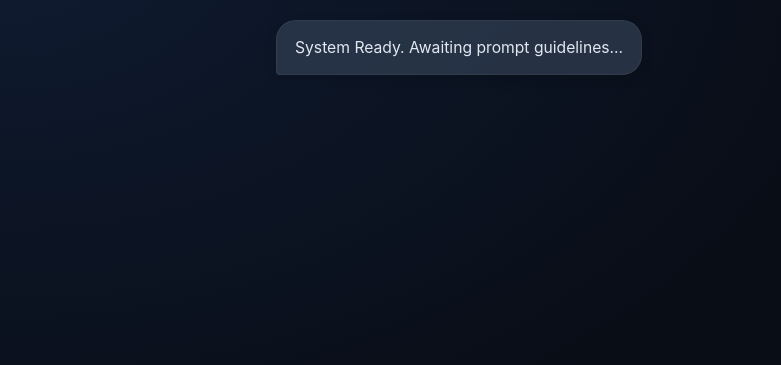
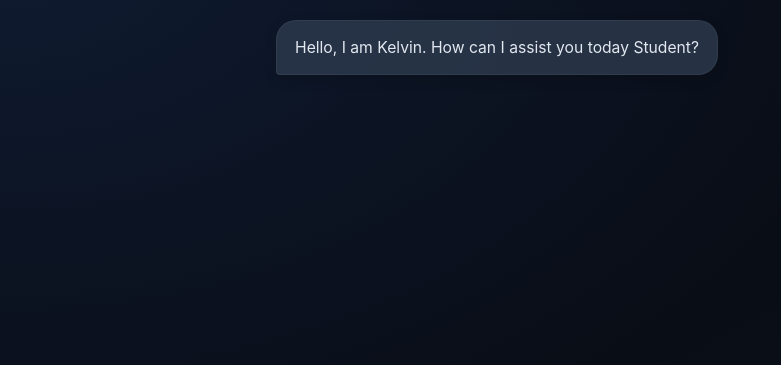
Before and after one commit to Ahmadabro/kelvin_web, a Flask app: page / in a window 1280 px wide. Shown: the part 55-420 px from the top of the page, without its empty margins (0-781 px from the left). Run offline with Flask 3, Linux system fonts and the light colour scheme.

Commit message:
Revert to clean functional UI

```diff
--- a/templates/index.html
+++ b/templates/index.html
@@ -16,7 +16,7 @@
     <header>KELVIN ENGINE v4.0</header>
 
     <div id="chat-window">
-        <div class="bubble ai">System Ready. Awaiting prompt guidelines...</div>
+        <div class="bubble ai">Hello, I am Kelvin. How can I assist you today Student?</div>
     </div>
 
     <div class="input-zone">
```
